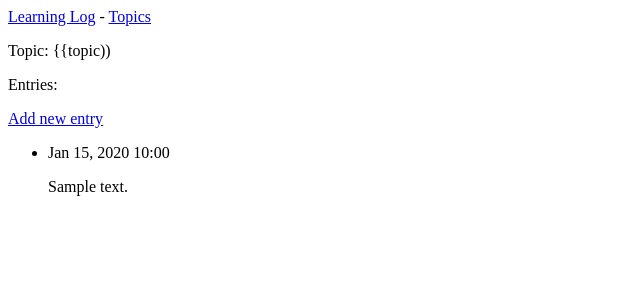
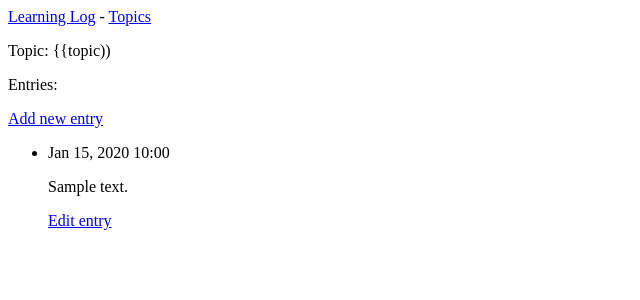
Before and after one commit to GoofysM8/learning_python, a Django app: page /topics/1/ in a window 1280 px wide. Shown: the top 300 px of the page, without its empty margins (0-640 px from the left). Run offline with Django 4.2, Linux system fonts and the light colour scheme; tables that the repository leaves empty hold one stand-in row (values such as "Sample post").

Commit message:
Added a page to edit entries

```diff
--- a/web_applications/learning_log/learning_logs/templates/learning_logs/topic.html
+++ b/web_applications/learning_log/learning_logs/templates/learning_logs/topic.html
@@ -14,6 +14,9 @@
             <li>
                 <p>{{ entry.date_added|date:'M d, Y H:i' }}</p>
                 <p>{{ entry.text|linebreaks }}</p>
+                <p>
+                    <a href="{% url 'learning_logs:edit_entry' entry.id %}">Edit entry</a>
+                </p>
             </li>
         {% empty %}
             <li>There are no entries in that topic yet</li>
--- a/web_applications/learning_log/learning_logs/urls.py
+++ b/web_applications/learning_log/learning_logs/urls.py
@@ -16,4 +16,6 @@ urlpatterns = [
     path('new_topic/', views.new_topic, name='new_topic'),
     # Page for adding a new entry
     path('new_entry/<int:topic_id>/', views.new_entry, name='new_entry'),
+    # Page for editing an entry
+    path('edit_entry/<int:entry_id>/', views.edit_entry, name='edit_entry'),
 ]
--- a/web_applications/learning_log/learning_logs/views.py
+++ b/web_applications/learning_log/learning_logs/views.py
@@ -1,6 +1,6 @@
 from django.shortcuts import render, redirect
 
-from .models import Topic
+from .models import Topic, Entry
 from .forms import TopicForm, EntryForm
 
 # Create your views here.
@@ -42,7 +42,7 @@ def new_entry(request, topic_id):
     topic = Topic.objects.get(id=topic_id)
 
     if request.method != 'POST':
-        #No data submitted; create blank form.
+        # No data submitted; create blank form.
         form = EntryForm()
     else:
         # POST data submitted; process data.
@@ -55,3 +55,21 @@ def new_entry(request, topic_id):
     # Display a blank or invalid form
     context = {'topic': topic, 'form': form}
     return render(request, 'learning_logs/new_entry.html', context)
+
+def edit_entry(request, entry_id):
+    """Edit an exisiting entry."""
+    entry = Entry.objects.get(id=entry_id)
+    topic = entry.topic
+
+    if request.method != 'POST':
+        # Initial request; pre-fill form with the current entry.
+        form = EntryForm(instance=entry)
+    else:
+        # POST data submitted; process data.
+        form = EntryForm(instance=entry, data=request.POST)
+        if form.is_valid():
+            form.save()
+            return redirect('learning_logs:topic', topic_id=topic_id)
+    # Display a blank or invalid form
+    context = {'entry': entry, 'topic': topic, 'form': form}
+    return render(request, 'learning_logs/edit_entry.html', context)
```
Also changed, not shown: web_applications/learning_log/learning_logs/templates/learning_logs/edit_entry.html (added, +13 -0 lines).
